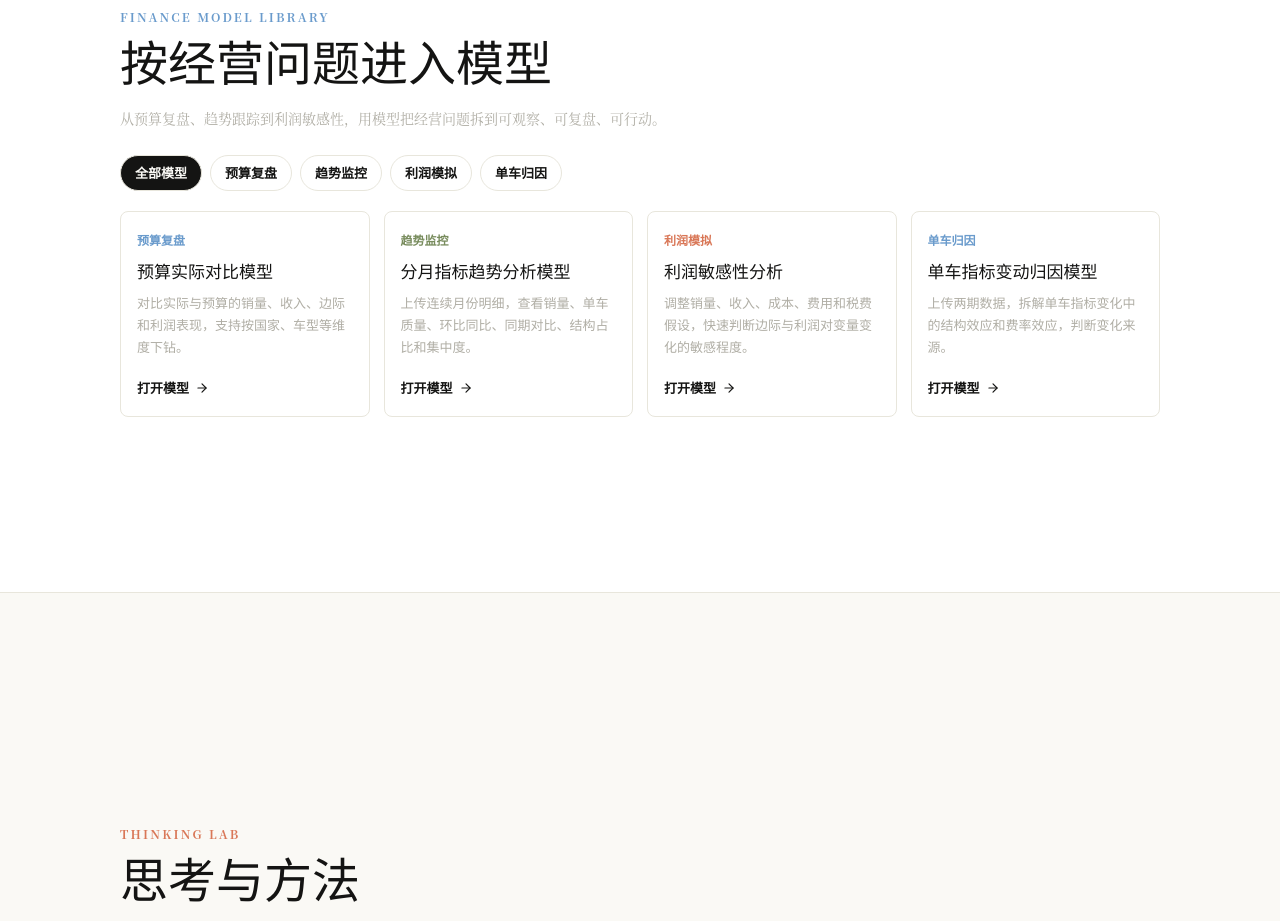
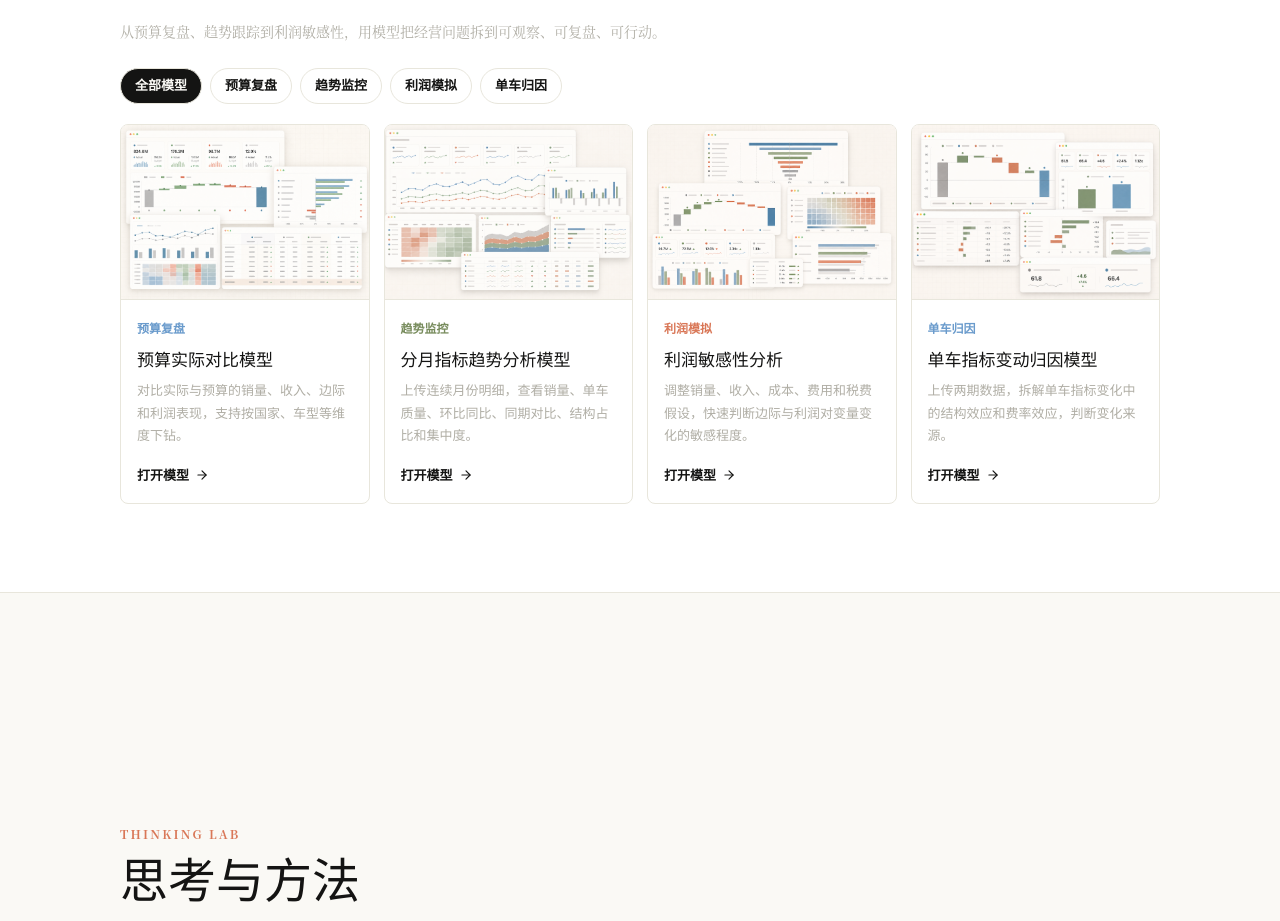
Before and after one commit to yinpengtao2002-ai/yinpengtao2002-ai.github.io, a Next.js app: page / in a window 1280 px wide. Shown: the part 928-1849 px from the top of the page. Built offline with nearby package versions, Linux system fonts and the light colour scheme.

Commit message:
feat: show finance model preview images

```diff
--- a/src/app/globals.css
+++ b/src/app/globals.css
@@ -623,6 +623,63 @@ h6 {
   box-shadow: 0 20px 40px rgba(20, 20, 19, 0.08);
 }
 
+.finance-model-card {
+  overflow: hidden;
+  border: 1px solid var(--border);
+  border-radius: 8px;
+  background: var(--card);
+  transition:
+    border-color 0.24s ease,
+    box-shadow 0.24s ease,
+    transform 0.24s ease;
+}
+
+.finance-model-card:hover {
+  border-color: color-mix(in srgb, var(--accent) 36%, var(--border));
+  box-shadow: 0 18px 44px rgba(20, 20, 19, 0.08);
+  transform: translateY(-2px);
+}
+
+.finance-model-card-body {
+  padding: 16px;
+}
+
+.finance-model-preview {
+  position: relative;
+  width: 100%;
+  aspect-ratio: 1.5;
+  overflow: hidden;
+  border-bottom: 1px solid var(--border);
+  background:
+    linear-gradient(90deg, color-mix(in srgb, var(--border) 46%, transparent) 1px, transparent 1px),
+    linear-gradient(180deg, color-mix(in srgb, var(--border) 38%, transparent) 1px, transparent 1px),
+    color-mix(in srgb, var(--background) 72%, var(--card));
+  background-size: 28px 28px;
+}
+
+.finance-model-preview.compact {
+  aspect-ratio: 1.42;
+}
+
+.finance-model-preview-image {
+  object-fit: cover;
+  object-position: center;
+}
+
+@media (max-width: 768px) {
+  .finance-model-card-body {
+    padding: 14px;
+  }
+
+  .finance-model-preview {
+    aspect-ratio: 1.34;
+  }
+
+  .finance-model-preview-image {
+    object-position: center top;
+  }
+}
+
 /* Cursor blink for typewriter */
 .cursor-blink {
   animation: blink 1s step-end infinite;
--- a/src/components/finance/FinanceModelLibrary.tsx
+++ b/src/components/finance/FinanceModelLibrary.tsx
@@ -5,6 +5,7 @@ import type { CSSProperties } from "react";
 import { motion } from "framer-motion";
 import Link from "next/link";
 import { ArrowRight } from "lucide-react";
+import FinanceModelPreview from "@/components/finance/FinanceModelPreview";
 import { financeModelCategories, financeModels } from "@/lib/finance/modelRegistry";
 
 const UI_FONT =
@@ -47,7 +48,9 @@ export default function FinanceModelLibrary({ compact = false }: { compact?: boo
             transition={{ duration: 0.25, delay: index * 0.04 }}
           >
             <Link href={model.href} style={{ display: "block", height: "100%", textDecoration: "none" }}>
-              <div style={{ height: "100%", padding: compact ? 16 : 20, border: "1px solid var(--border)", borderRadius: 8, background: "var(--card)" }}>
+              <div className="finance-model-card" style={{ height: "100%" }}>
+                <FinanceModelPreview src={model.previewImage} alt={model.previewAlt} compact={compact} />
+                <div className="finance-model-card-body">
                   <span style={{ color: accentColor(model.accent), fontSize: 12, fontWeight: 800 }}>
                     {financeModelCategories.find((category) => category.id === model.categoryId)?.label}
                   </span>
@@ -60,6 +63,7 @@ export default function FinanceModelLibrary({ compact = false }: { compact?: boo
                   <span style={{ display: "inline-flex", alignItems: "center", gap: 6, color: "var(--foreground)", fontSize: 13, fontWeight: 800 }}>
                     打开模型 <ArrowRight style={{ width: 14, height: 14 }} />
                   </span>
+                </div>
               </div>
             </Link>
           </motion.article>
--- /dev/null
+++ b/src/components/finance/FinanceModelPreview.tsx
@@ -0,0 +1,21 @@
+import Image from "next/image";
+
+interface FinanceModelPreviewProps {
+  src: string;
+  alt: string;
+  compact?: boolean;
+}
+
+export default function FinanceModelPreview({ src, alt, compact = false }: FinanceModelPreviewProps) {
+  return (
+    <div className={compact ? "finance-model-preview compact" : "finance-model-preview"}>
+      <Image
+        src={src}
+        alt={alt}
+        fill
+        sizes={compact ? "(max-width: 768px) 100vw, 280px" : "(max-width: 768px) 100vw, 380px"}
+        className="finance-model-preview-image"
+      />
+    </div>
+  );
+}
--- a/src/lib/finance/modelRegistry.ts
+++ b/src/lib/finance/modelRegistry.ts
@@ -27,6 +27,8 @@ export interface FinanceModelItem {
   href: string;
   date: string;
   accent: FinanceModelAccent;
+  previewImage: string;
+  previewAlt: string;
   aiGuide: FinanceModelGuide;
 }
 
```
Also changed, not shown: 1 other file (tests, documents, lock files or other folders). Lines whose indentation alone changed are shown as unchanged.
